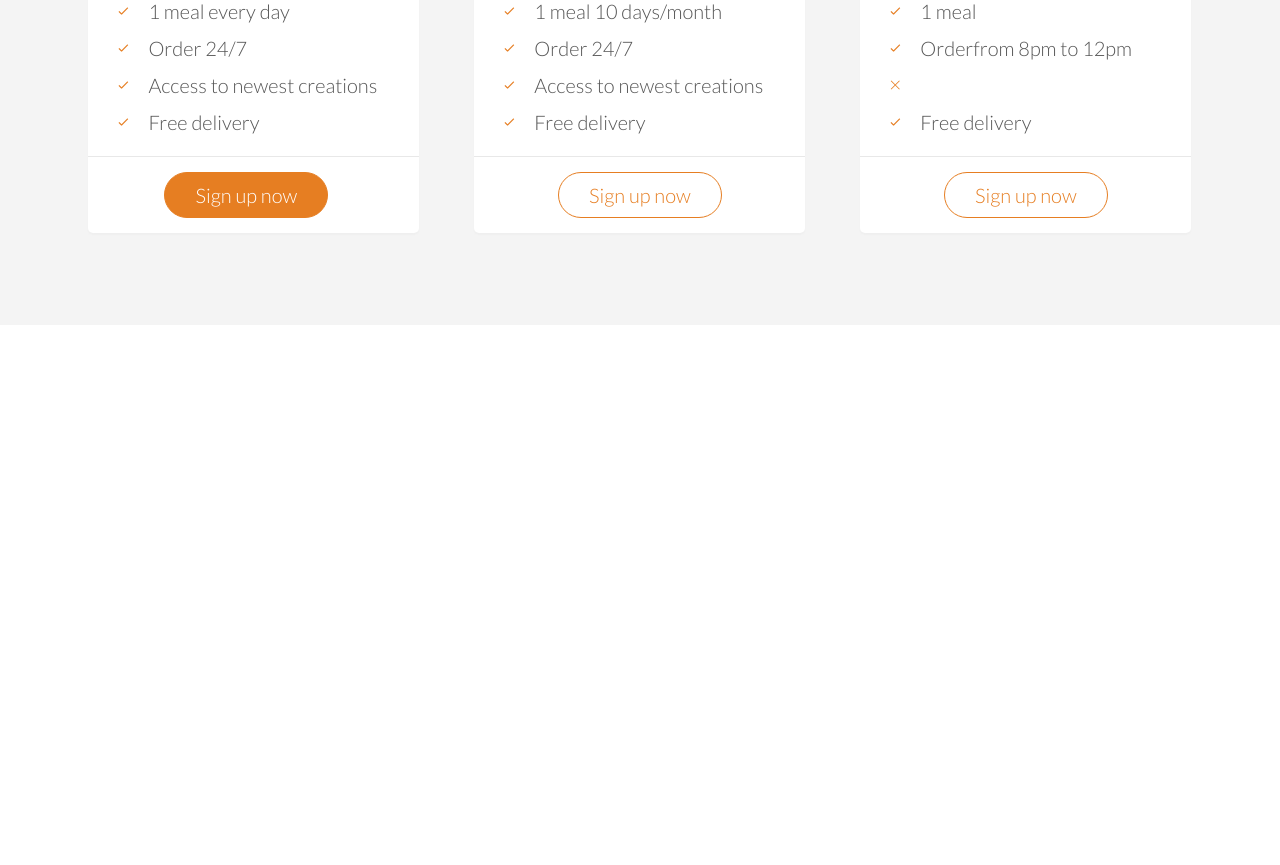
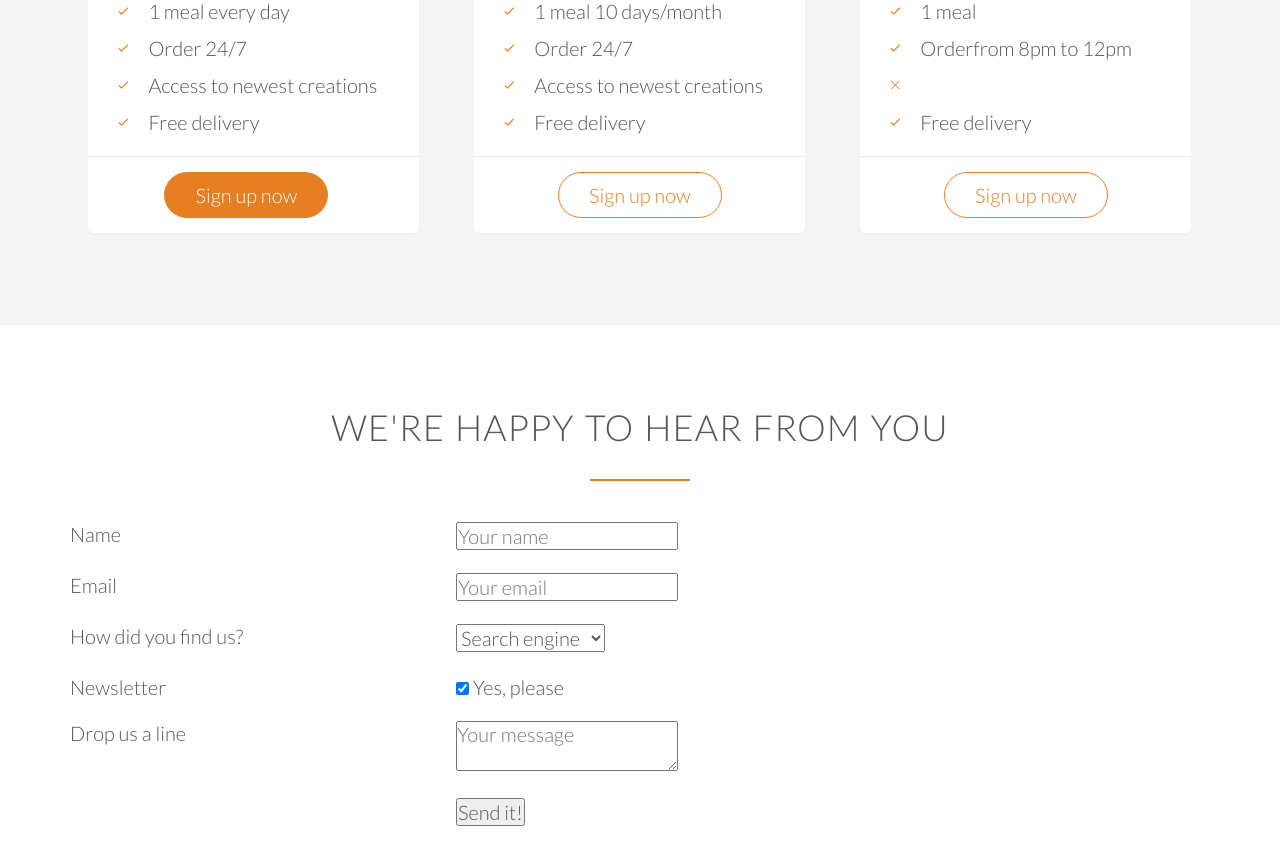
Before and after one commit to odacrem123/Omni-Food-Company, a Jekyll site: the page index.html, which Jekyll copies as it is, in a window 1280 px wide and 900 px high, scrolled down 4434 px. Shown: the top 865 px of the window. Built offline with Jekyll 4.4.1, drawn with Linux system fonts in a browser that asks for light colours; some web fonts are replaced; before the commit the page ends 4759 px from its top, so only the background shows below that.

Commit message:
starting Form section
html form code inserted for the form section. all required label and input htmls

```diff
--- a/index.html
+++ b/index.html
@@ -307,6 +307,73 @@
             </div>
 
         </section>
+
+        <section class="section-form">
+            <div class="row">
+                <h2>We're happy to hear from you</h2>
+            </div>
+            <div class="row">
+                <form method="post" action="#" class="contact-form">
+                    <div class="row">
+                        <div class="col span-1-of-3">
+                            <label for="name">Name</label>
+                        </div>
+                        <div class="col span-2-of-3">
+                            <input type="text" name="name" id="name" placeholder="Your name" required>
+                        </div>
+                    </div>
+                    <div class="row">
+                        <div class="col span-1-of-3">
+                            <label for="email">Email</label>
+                        </div>
+                        <div class="col span-2-of-3">
+                            <input type="email" name="email" id="email" placeholder="Your email" required>
+                        </div>
+                    </div>
+                    <div class="row">
+                        <div class="col span-1-of-3">
+                            <label for="fine-us">How did you find us?</label>
+                        </div>
+                        <div class="col span-2-of-3">
+                            <select name="find-us" id="find-us">
+                                <option value="friends">Friends</option>
+                                <option value="Search" selected>Search engine</option>
+                                <option value="ad">Advertisement</option>
+                                <option value="other">other</option>
+                            </select>
+                        </div>
+                    </div>
+                    <div class="row">
+                        <div class="col span-1-of-3">
+                            <label>Newsletter</label>
+                        </div>
+                        <div class="col span-2-of-3">
+                            <input type="checkbox" name="news" id="news" checked> Yes, please
+                        </div>
+                    </div>
+                    <div class="row">
+                        <div class="col span-1-of-3">
+                            <label>Drop us a line</label>
+                        </div>
+                        <div class="col span-2-of-3">
+                            <textarea name="message" placeholder="Your message"></textarea>
+                        </div>
+                    </div>
+                    <div class="row">
+                        <div class="col span-1-of-3">
+                            <label>&nbsp;</label>
+                        </div>
+                        <div class="col span-2-of-3">
+                            <input type="submit" value="Send it!">
+                        </div>
+                    </div>
+
+
+                </form>
+
+            </div>
+
+        </section>
     </body>
 
 
```
